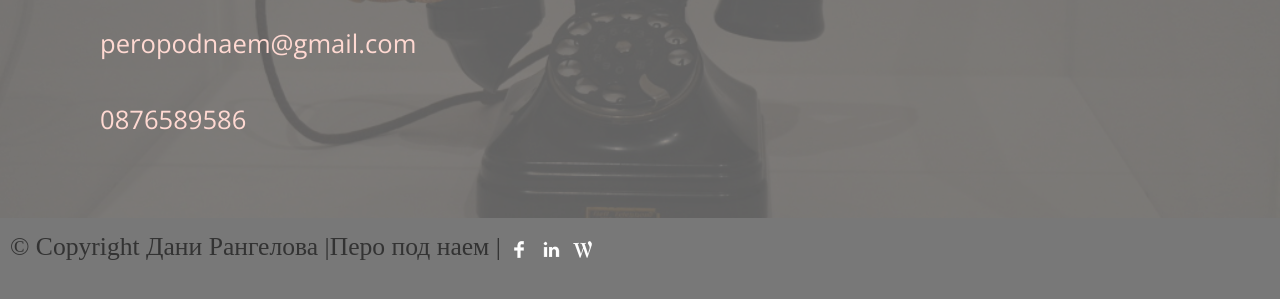
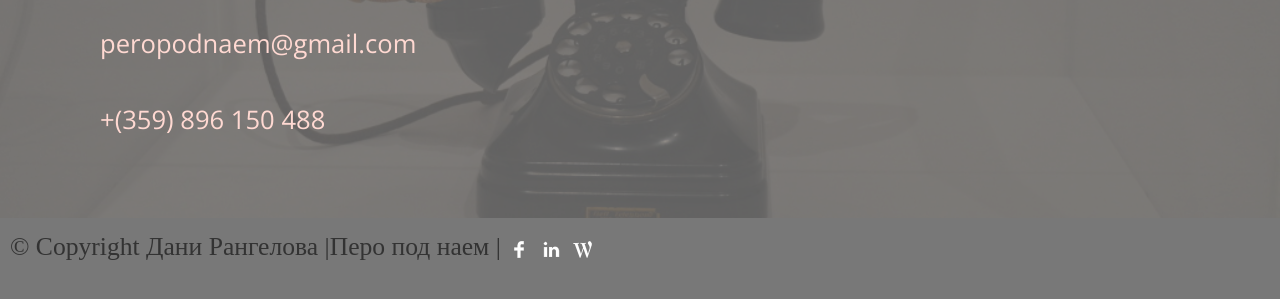
Before and after one commit to peropodnaem/peropodnaem.github.io, a Jekyll site: the page built from contacts.md, in a window 1280 px wide. Shown: the part 553-852 px from the top of the page. Built offline with Jekyll 4.4.1, drawn with Linux system fonts in a browser that asks for light colours; some web fonts are replaced.

Commit message:
Update phone

```diff
--- a/contacts.md
+++ b/contacts.md
@@ -17,6 +17,6 @@ style: |
  [peropodnaem@gmail.com](mailto:peropodnaem@gmail.com)
 <br>
 <br>
- [0876589586](tel:0876589586)
+ [+(359) 896 150 488](tel:+359896150488)
 <br>
 <br>
```
